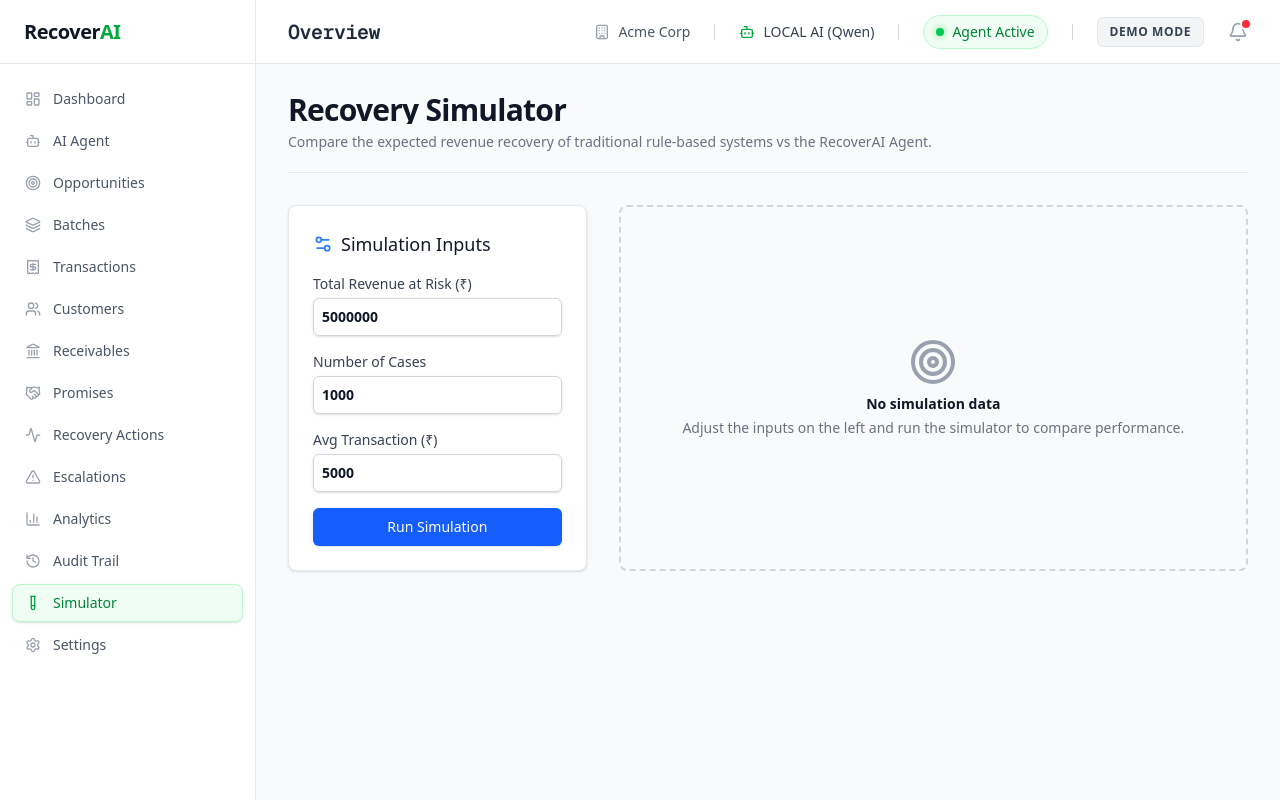
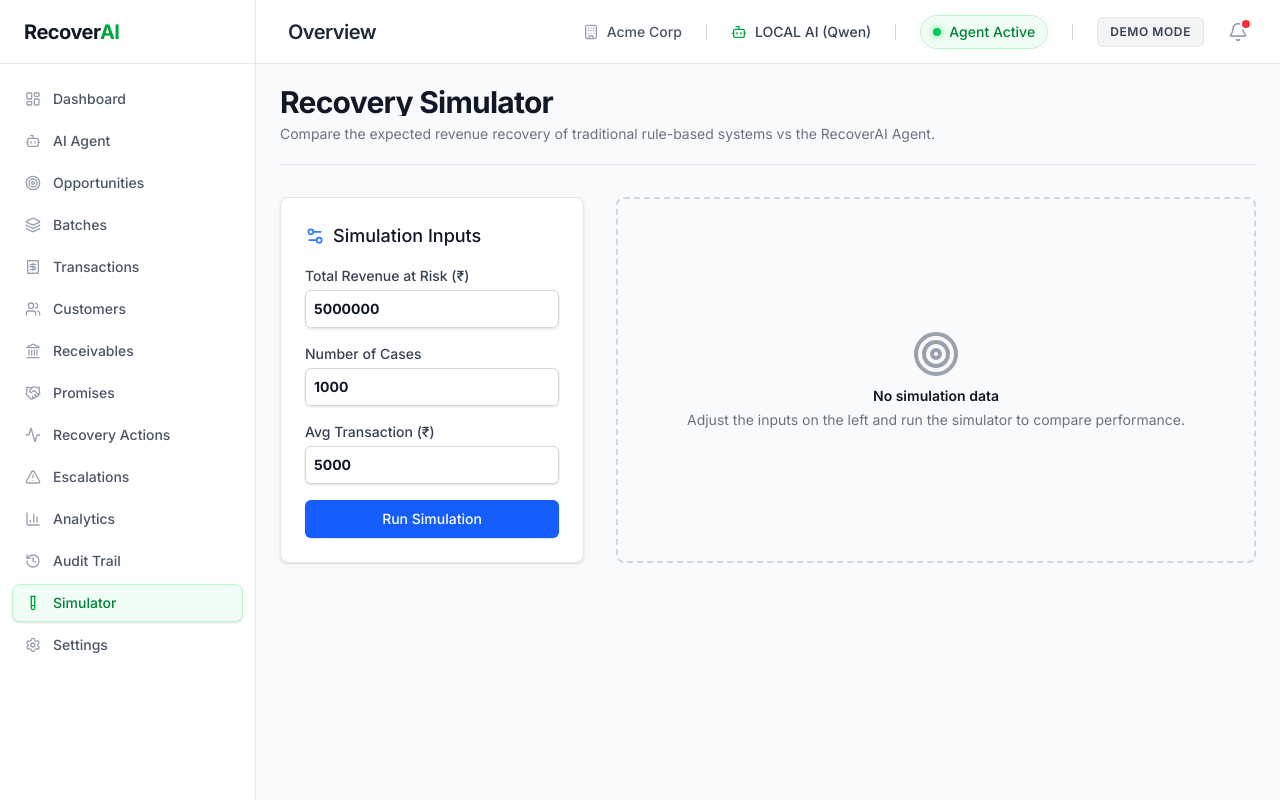
Before and after one commit to RangeshPandianPT/revenue-recovery-agent, a Next.js app in the folder frontend/: page /simulator in a window 1280 px wide. Built offline with nearby package versions, Linux system fonts and the light colour scheme.

Commit message:
feat: Restore and restructure Next.js root layout

```diff
--- a/frontend/app/layout.tsx
+++ b/frontend/app/layout.tsx
@@ -1,52 +1,31 @@
-import type { Metadata } from "next";
-import { Geist, Geist_Mono } from "next/font/google";
-import "./globals.css";
-import Sidebar from "@/components/layout/Sidebar";
-import Header from "@/components/layout/Header";
-import { Toaster } from 'react-hot-toast';
+import './globals.css';
+import type { Metadata } from 'next';
+import { Inter } from 'next/font/google';
+import Sidebar from '../components/layout/Sidebar';
+import Header from '../components/layout/Header';
 
-const geistSans = Geist({
-  variable: "--font-geist-sans",
-  subsets: ["latin"],
-});
-
-const geistMono = Geist_Mono({
-  variable: "--font-geist-mono",
-  subsets: ["latin"],
-});
+const inter = Inter({ subsets: ['latin'] });
 
 export const metadata: Metadata = {
-  title: "RecoverAI - Autonomous Revenue Recovery",
-  description: "Find revenue at risk. Choose the right intervention. Recover it with bounded AI workflows.",
+  title: 'RecoverAI - AI Recovery Agent',
+  description: 'AI-powered revenue recovery agent',
 };
 
 export default function RootLayout({
   children,
-}: Readonly<{
+}: {
   children: React.ReactNode;
-}>) {
+}) {
   return (
-    <html lang="en" className="h-full bg-gray-50">
-      <body
-        className={`${geistSans.variable} ${geistMono.variable} antialiased h-full flex overflow-hidden text-gray-900 bg-gray-50 selection:bg-blue-200`}
-      >
+    <html lang="en">
+      <body className={`${inter.className} bg-gray-50 flex h-screen overflow-hidden`}>
         <Sidebar />
-        <div className="flex-1 flex flex-col min-w-0 overflow-hidden bg-gray-50">
+        <div className="flex flex-col flex-1 min-w-0 overflow-hidden">
           <Header />
-          <main className="flex-1 overflow-y-auto p-6 lg:p-8">
+          <main className="flex-1 overflow-y-auto bg-gray-50 p-6">
             {children}
           </main>
         </div>
-        <Toaster
-          position="top-right"
-          toastOptions={{
-            style: {
-              background: '#fff',
-              color: '#333',
-              border: '1px solid #eaeaea'
-            }
-          }}
-        />
       </body>
     </html>
   );
```
